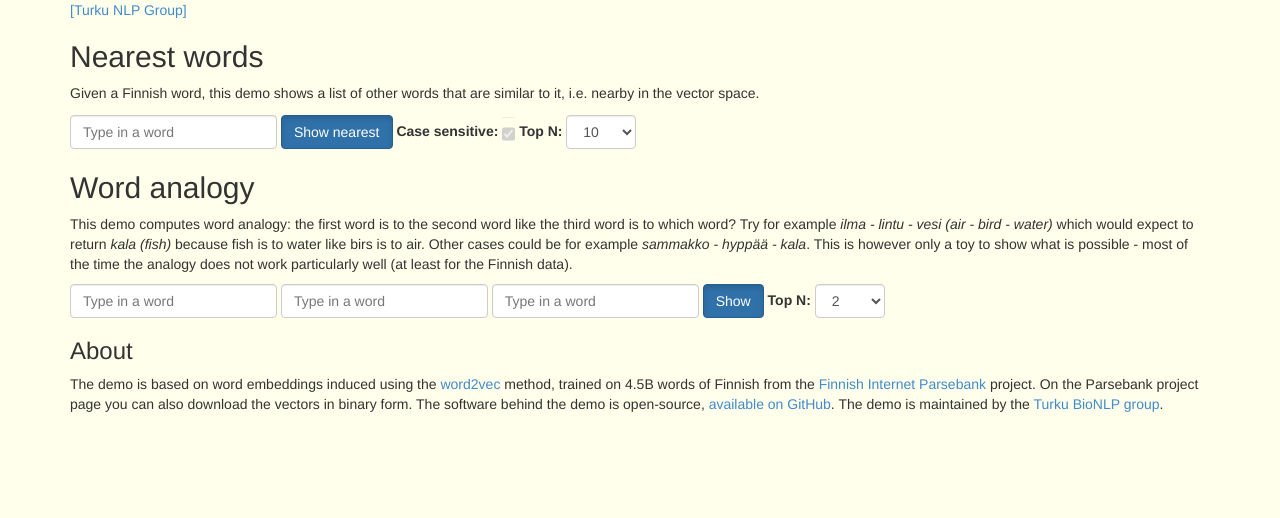
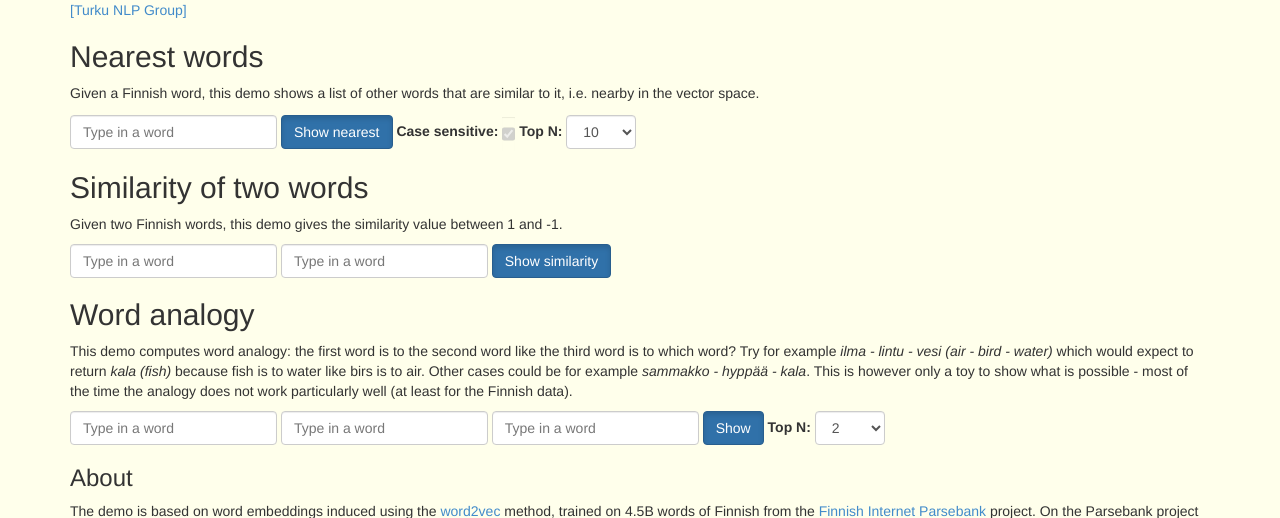
Before and after one commit to fginter/w2v_demo, a Flask app: page / in a window 1280 px wide. Shown: the top 518 px of the page. Run offline with Flask 2, Linux system fonts and the light colour scheme; some libraries are stand-ins or nearby versions.

Commit message:
Similarity

```diff
--- a/static/js/w2vdemo.js
+++ b/static/js/w2vdemo.js
@@ -29,3 +29,4 @@ $(function() {
 //I have no idea why I need to do this...
 $(function() {ahook('#nearestform','#nearestresult','/nearest');});
 $(function() {ahook('#analogyform','#analogyresult','/analogy');});
+$(function() {ahook('#similarityform','#similarityresult','/similarity');});
--- a/templates/index_template.html
+++ b/templates/index_template.html
@@ -51,6 +51,19 @@
 
      <div id="nearestresult" class="row" ></div>
 
+
+		<h2 class="form-wordinput-heading">Similarity of two words </h2>
+     <p> Given two Finnish words, this demo gives the similarity value between 1 and -1.</p>
+     <form class="form-inline" id="similarityform" role="form">
+         <input type="text" class="form-control autocomplete" id="similarity_w1" name="similarity_w1" placeholder="Type in a word" autocorrect="off" autocapitalize="none"/>
+	<input type="text" class="form-control autocomplete" id="similarity_w2" name="similarity_w2" placeholder="Type in a word" autocorrect="off" autocapitalize="none"/>
+	 <button id="submitsimilarity" type="submit" class="btn btn-default btn-primary active form-control" role="button">Show similarity</button>
+
+     </form>
+
+     <div id="similarityresult" class="row" ></div>
+
+
      <h2 class="form-wordinput-heading">Word analogy</h2>
      <p> This demo computes word analogy: the first word is to the second word like the third word is to which word? Try for example <em>ilma - lintu - vesi (air - bird - water)</em> which would expect to return <em>kala (fish)</em> because fish is to water like birs is to air. Other cases could be for example <em>sammakko - hyppää - kala</em>. This is however only a toy to show what is possible - most of the time the analogy does not work particularly well (at least for the Finnish data).</p>
      <form class="form-inline" id="analogyform" role="form">
@@ -70,6 +83,11 @@
 	 </div>
      </form>
      <div id="analogyresult" class="row" ></div>
+
+
+
+
+
      <h3>About</h3>
      <p>The demo is based on word embeddings induced using
      the <a href="https://code.google.com/archive/p/word2vec/">word2vec</a>
--- a/w2v_demo.py
+++ b/w2v_demo.py
@@ -69,6 +69,17 @@ def analogy():
         tbl=flask.render_template("result_tbl.html",words=top_n_words)
     return json.dumps({'tbl':tbl});
 
+@app.route('/similarity',methods=["POST"])
+def similarity():
+    w1=flask.request.form['similarity_w1'].strip()
+    w2=flask.request.form['similarity_w2'].strip()
+    sim=wv.similarity(w1,w2)
+    if sim is None:
+        tbl=flask.render_template("empty_result_tbl.html",word=u" and ".join(w for w in (w1,w2) if w not in wv.w_to_dim))
+    else:
+    	tbl=flask.render_template("result_tbl.html",words=[unicode(sim)])
+    return json.dumps({'tbl':tbl});
+
 
 #Init stuff (I'm sure there's a better way)
 wv=lwvlib.WV.load("pb34_wf_200_v2.bin",MAX_RANK_MEM,MAX_RANK)
```
